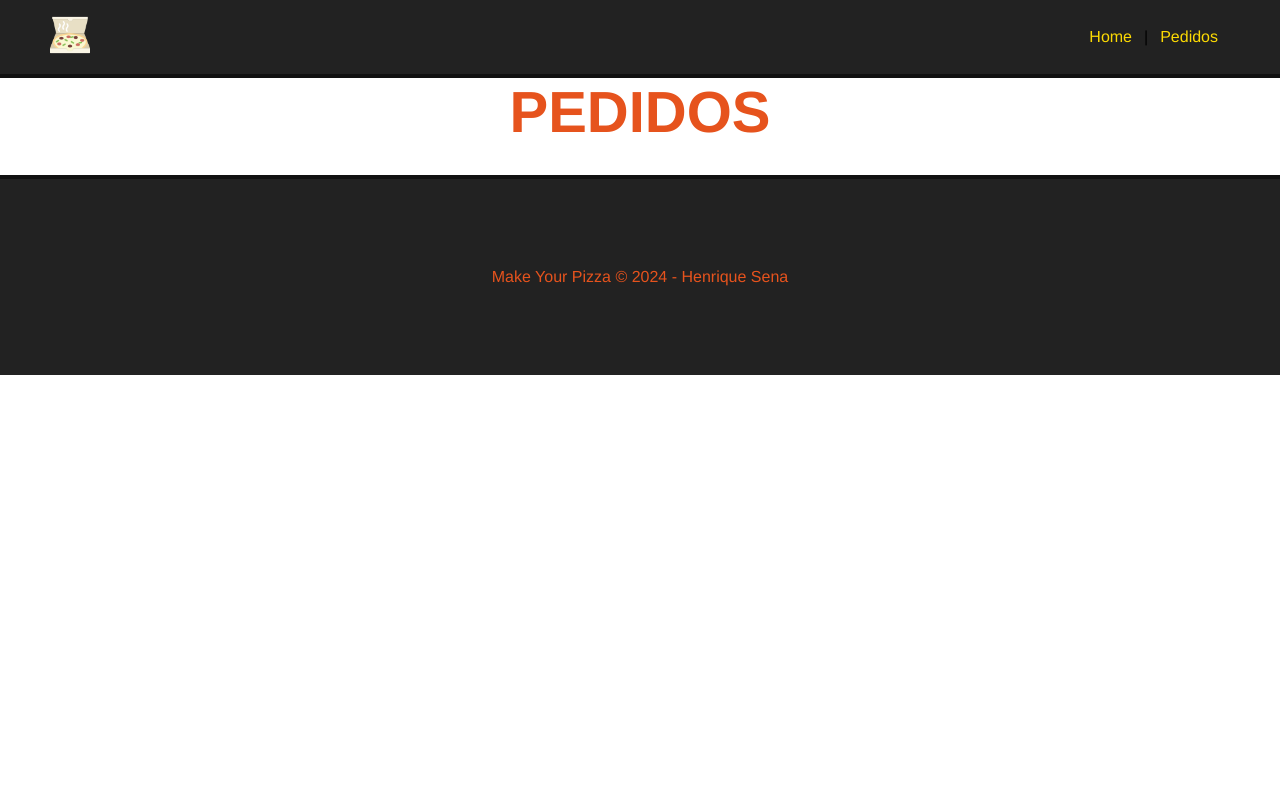
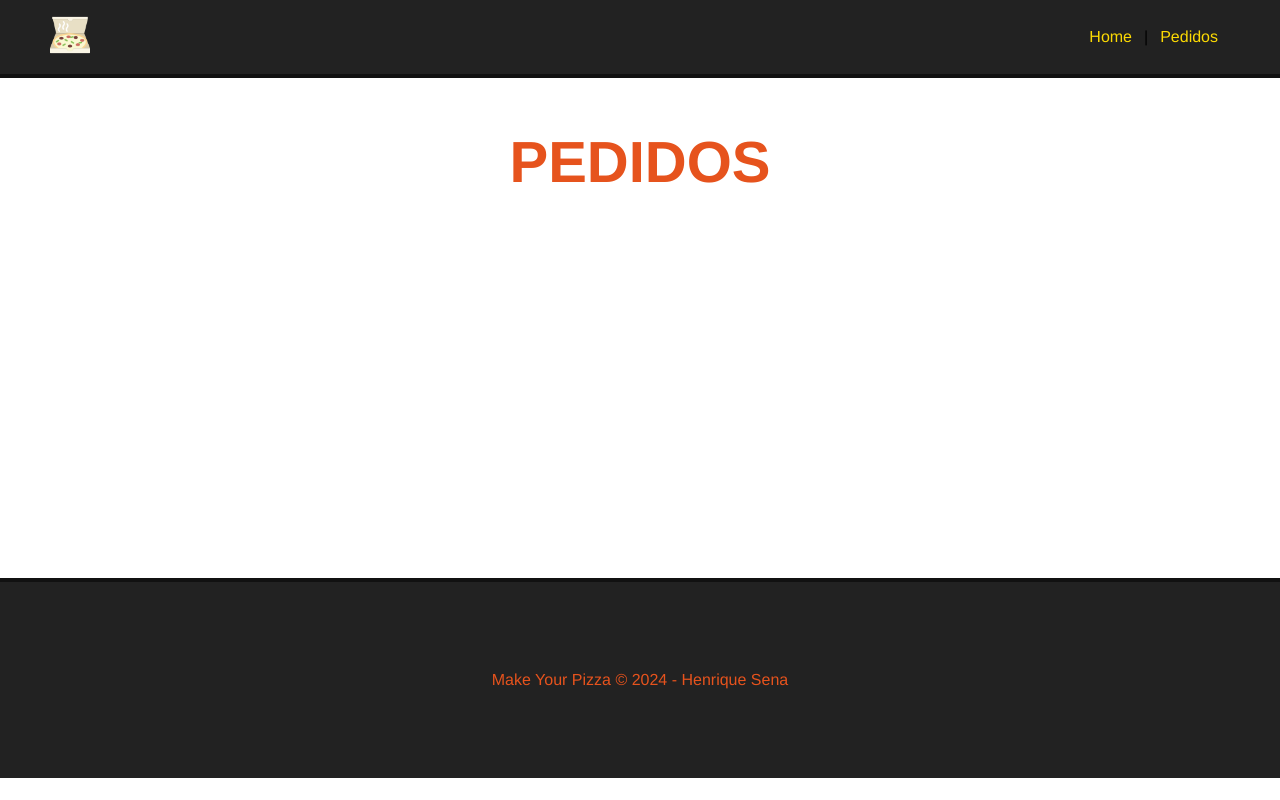
Before and after one commit to hsenadasilva132/Vue_Pizzaria, a Vue app in the folder vue_pizzaria/: page /Pedidos in a window 1280 px wide. Built offline with nearby package versions, Linux system fonts and the light colour scheme.

Commit message:
Update Pedidos.vue
Adicionado classe

```diff
--- a/vue_pizzaria/src/views/Pedidos.vue
+++ b/vue_pizzaria/src/views/Pedidos.vue
@@ -1,5 +1,5 @@
 <template>
-  <div>
+  <div class="main-container">
     <h1>PEDIDOS</h1>
   </div>
 </template>
```
